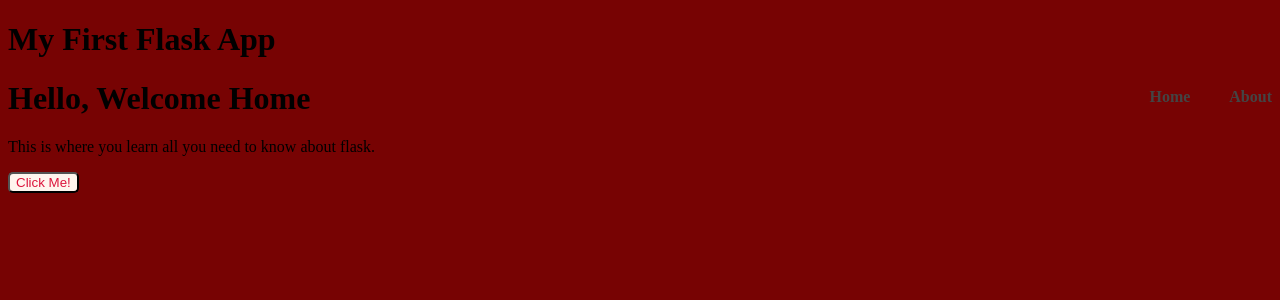
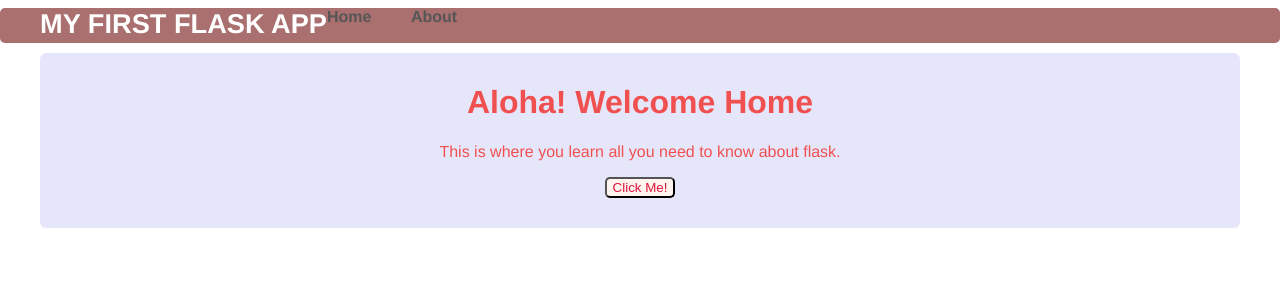
Before and after one commit to Buremoh/flask, a Flask app: page / in a window 1280 px wide. Shown: the top 300 px of the page. Run offline with Flask 2, Linux system fonts and the light colour scheme.

Commit message:
my second flask commit

```diff
--- /dev/null
+++ b/static/css/main.css
@@ -0,0 +1,78 @@
+body {
+  margin: 0;
+  padding: 0;
+  font-family: "Helvetica Neue", Helvetica, Arial, sans-serif;
+  color: rgb(241, 80, 80);
+}
+
+header {
+  background-color: #a16060;
+  height: 35px;
+  width: 100%;
+  opacity: 0.9;
+  margin-bottom: 10px;
+  border-radius: 5px;
+}
+header h1.logo {
+  margin: 0;
+  font-size: 1.7em;
+  color: #fff;
+  text-transform: uppercase;
+  float: left;
+}
+header h1.logo:hover {
+  color: #fff;
+  text-decoration: none;
+}
+
+.container {
+  width: 1200px;
+  margin: 0 auto;
+}
+div.home {
+  padding: 10px 0 30px 0;
+  background-color: #e6e6fa;
+  -webkit-border-radius: 6px;
+  -moz-border-radius: 6px;
+  border-radius: 6px;
+}
+div.about {
+  padding: 10px 0 30px 0;
+  background-color: #e6e6fa;
+  -webkit-border-radius: 6px;
+  -moz-border-radius: 6px;
+  border-radius: 6px;
+}
+h2 {
+  font-size: 3em;
+  margin-top: 40px;
+  text-align: center;
+  letter-spacing: -2px;
+}
+h3 {
+  font-size: 1.7em;
+  font-weight: 100;
+  margin-top: 30px;
+  text-align: center;
+  letter-spacing: -1px;
+  color: rgb(243, 191, 191);
+}
+.menu {
+  float: center;
+  margin-top: 8px;
+}
+.menu li {
+  display: inline;
+}
+.menu li + li {
+  margin-left: 35px;
+}
+.menu li a {
+  color: #444;
+  text-decoration: none;
+}
+button {
+  background-color: seashell;
+  color: crimson;
+  border-radius: 5px;
+}
--- a/templates/index.html
+++ b/templates/index.html
@@ -1,10 +1,12 @@
 {% extends "layout.html" %} {% block content %}
 
 <div class="home">
-  <h1>Hello, Welcome Home</h1>
+  <center>
+    <h1>Aloha! Welcome Home</h1>
 
-  <p>This is where you learn all you need to know about flask.</p>
-  <button>Click Me!</button>
+    <p>This is where you learn all you need to know about flask.</p>
+    <button>Click Me!</button>
+  </center>
 </div>
 
 {% endblock %}
--- a/templates/layout.html
+++ b/templates/layout.html
@@ -1,28 +1,31 @@
 <!DOCTYPE html>
 <html lang="en">
   <head>
-    <meta charset="UTF-8">
-    <meta name="viewport" content="width=device-width, initial-scale=1.0">
-    <meta http-equiv="X-UA-Compatible" content="ie=edge">
+    <meta charset="UTF-8" />
+    <meta name="viewport" content="width=device-width, initial-scale=1.0" />
+    <meta http-equiv="X-UA-Compatible" content="ie=edge" />
     <title>Flask</title>
-    <link rel="stylesheet" href="{{ url_for('static', filename='css/styles.css')}}">
+    <link
+      rel="stylesheet"
+      href="{{ url_for('static', filename='css/main.css')}}"
+    />
   </head>
   <body>
     <header>
-        <div class = "container">
+      <div class="container">
         <h1 class="logo">My First Flask App</h1>
-            <strong><nav>
+        <strong
+          ><nav>
             <ul class="menu">
               <li><a href="{{ url_for('home') }}">Home</a></li>
               <li><a href="{{ url_for('about')}}">About</a></li>
             </ul>
-            </nav></strong>
+          </nav></strong
+        >
       </div>
     </header>
     <div class="container">
-        {% block content %}
-        {% endblock %}
+      {% block content %} {% endblock %}
     </div>
-
   </body>
 </html>
```
Also changed, not shown: templates/about.html (+7 -2 lines). Lines whose indentation alone changed are shown as unchanged.
